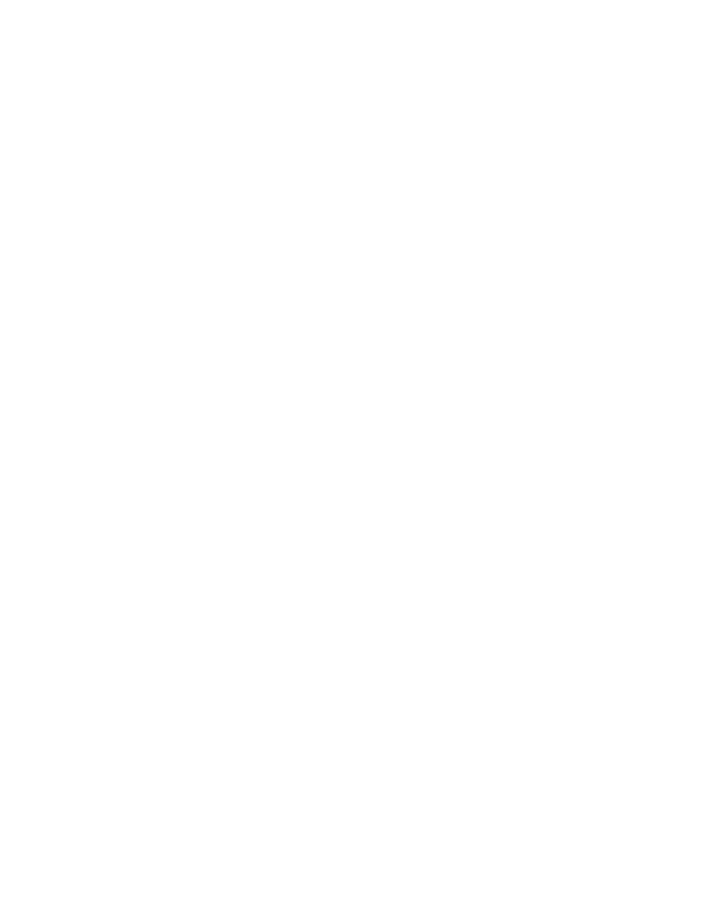
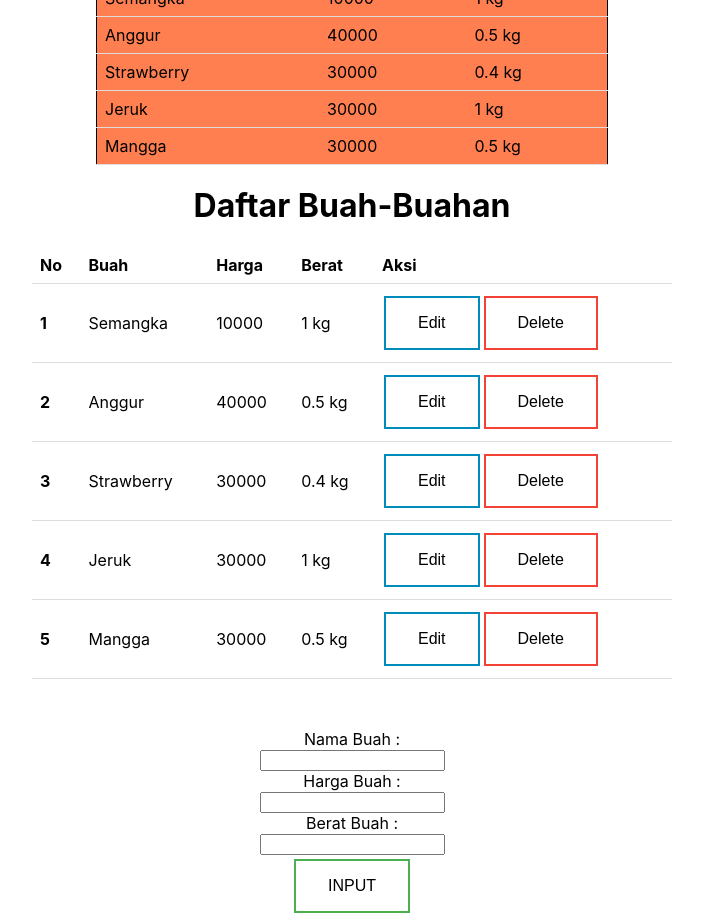
Before and after one commit to Rizal2910/sanbercode-reactjs-batch18-part2, a React (Create React App) app in the folder my-app/: page / in a window 1280 px wide. Shown: the part 440-1357 px from the top of the page, without its empty margins (288-991 px from the left). Before the commit the page ends 800 px from the top, so only its background shows below. Built offline with nearby package versions, Linux system fonts and the light colour scheme.

Commit message:
Tugas 12

```diff
--- a/my-app/src/App.js
+++ b/my-app/src/App.js
@@ -1,44 +1,23 @@
 import React from 'react';
 // import logo from './logo.svg';
 import './App.css';
-import Timer from './Tugas-11/timer';
-import Clock from './Tugas-11/waktu';
+import DaftarBuah from './Tugas-10/DaftarBuah';
+// import Timer from './Tugas-11/timer';
+// import Clock from './Tugas-11/waktu';
+import FormBuah from './Tugas-9/FormBuah';
+import List from './Tugas-12/list';
 
 function App() {
   return (
-    <div style={{width: "40%", margin: "0 auto", marginTop: "20px", border: "1px solid #000", borderRadius: "20px"}}>
-      <h1 style={{"text-align" : "center"}}>Form Pembelian Buah</h1>
-      <div style={{padding: "20px", paddingTop: "0px"}}>
-        <div style={{display: "block", "margin-bottom": "1em"}}>
-          <div style={{display: "inline-block", width: "150px", "font-weight": "bold", "font-size": "16px"}}>
-            Nama Pelanggan
-          </div>
-          <input style={{display: "inline-block"}} type="text" name="name" />
-        </div>
-        <div style={{display: "block", "margin-bottom": "1em"}}>
-          <div style={{display: "inline-block", width: "150px", "font-weight": "bold", "font-size": "16px"}}>
-            Daftar Item
-          </div>
-          <div style={{display: "inline-block"}}>
-            <input type="checkbox" name="semangka" value="semangka" />
-            <label>Semangka</label><br/>
-            <input type="checkbox" name="jeruk" value="jeruk" />
-            <label>Jeruk</label><br/>
-            <input type="checkbox" name="nanas" value="nanas" />
-            <label>Nanas</label><br/>
-            <input type="checkbox" name="salak" value="salak" />
-            <label>Salak</label><br/>
-            <input type="checkbox" name="anggur" value="anggur" />
-            <label>Anggur</label><br/>
-          </div>
-        </div>
-        <button style={{background: "white", "border-radius": "20px"}}>
-          <a href="#" style={{"text-decoration": "none", color: "black"}}>Kirim</a>
-        </button>
-      </div>
-       <Timer start="100"/>
-      <Clock/>
+
+    <div>
+      <FormBuah/>
+      <DaftarBuah/>
+      {/* <Timer start="100"/> */}
+      {/* <Clock/> */}
+      <List/>
     </div>
+
 
 
   );
--- /dev/null
+++ b/my-app/src/Tugas-10/DaftarBuah.js
@@ -0,0 +1,42 @@
+import React, { Component } from 'react'
+import ItemBuah from './ItemBuah'
+
+
+class DaftarBuah extends Component {
+
+  render() {
+    let dataHargaBuah = [
+      {nama: "Semangka", harga: 10000, berat: 1000},
+      {nama: "Anggur", harga: 40000, berat: 500},
+      {nama: "Strawberry", harga: 30000, berat: 400},
+      {nama: "Jeruk", harga: 30000, berat: 1000},
+      {nama: "Mangga", harga: 30000, berat: 500}
+    ]
+
+    return (
+      <>
+        <h1 style={{textAlign : "center"}}> Daftar Harga Buah</h1>
+        <table style={{border: "1px solid", width: "40%", margin: "0 auto"}}>
+          <thead style={{background: "#aaa"}}>
+            <tr>
+              <th>Nama</th>
+              <th>Harga</th>
+              <th>Berat</th>
+            </tr>
+          </thead>
+          <tbody style={{background: "coral"}}>
+            {dataHargaBuah.map((el, index)=> {
+              return (
+                <>
+                  <ItemBuah item={el} key={index}/>
+                </>
+                )
+              })}
+          </tbody>
+        </table>
+      </>
+    )
+  }
+}
+
+export default DaftarBuah
--- /dev/null
+++ b/my-app/src/Tugas-10/ItemBuah.js
@@ -0,0 +1,16 @@
+import React, {Component} from "react"
+
+class ItemBuah extends Component{
+
+  render(){
+    return(
+      <tr>
+        <td>{this.props.item.nama}</td>
+        <td>{this.props.item.harga}</td>
+        <td>{this.props.item.berat/1000} kg</td>
+      </tr>
+    )
+  }
+}
+
+export default ItemBuah
--- /dev/null
+++ b/my-app/src/Tugas-12/list.js
@@ -0,0 +1,170 @@
+import React, { Component } from "react";
+import "./tugas12.css";
+class List extends Component {
+  constructor(props) {
+    super(props);
+    this.state = {
+      keranjang: [
+        { nama: "Semangka", harga: 10000, berat: 1000 },
+        { nama: "Anggur", harga: 40000, berat: 500 },
+        { nama: "Strawberry", harga: 30000, berat: 400 },
+        { nama: "Jeruk", harga: 30000, berat: 1000 },
+        { nama: "Mangga", harga: 30000, berat: 500 },
+      ],
+      inputNama: "",
+      inputHarga: "",
+      inputBerat: "",
+      index: -1,
+    };
+    this.handleSubmit = this.handleSubmit.bind(this);
+    this.handleNama = this.handleNama.bind(this);
+  }
+
+  handleSubmit = (e) => {
+    e.preventDefault();
+    let namaBuah = this.state.inputNama;
+    let hargaBuah = this.state.inputHarga;
+    let beratBuah = this.state.inputBerat;
+    let keranjangBuah = this.state.keranjang;
+    let index = this.state.index;
+    keranjangBuah.push({
+      nama: namaBuah,
+      harga: hargaBuah,
+      berat: beratBuah,
+    });
+    if (index === -1) {
+      this.setState({
+        keranjangBuah,
+      });
+    } else {
+      keranjangBuah[index] = {
+        inputNama: "",
+        inputHarga: "",
+        inputBerat: "",
+      };
+      this.setState({ keranjangBuah });
+    }
+  };
+
+  // Proses Nama Buah
+  handleNama = (e) => {
+    let nama = e.target.value;
+    this.setState({
+      inputNama: nama,
+    });
+  };
+  // Proses Harga Buah
+  handleHarga = (e) => {
+    let harga = e.target.value;
+    this.setState({
+      inputHarga: harga,
+    });
+  };
+  // Proses Berat Buah
+  handleBerat = (e) => {
+    let berat = e.target.value;
+    this.setState({
+      inputBerat: berat,
+    });
+  };
+  // Proses Edit
+  handleEdit = (e) => {
+    let index = e.target.value;
+    this.setState({
+      inputNama: this.state.keranjang[index].nama,
+      inputHarga: this.state.keranjang[index].harga,
+      inputBerat: this.state.keranjang[index].berat,
+    });
+  };
+  // Proses Delete
+  handleDelete = (e) => {
+    let index = e.target.value;
+    this.state.keranjang.splice(index, 1);
+    this.setState({
+      keranjang: this.state.keranjang,
+    });
+    console.log(this.state.keranjang.splice(index, 1));
+  };
+  render() {
+    return (
+      <>
+        <h1>Daftar Buah-Buahan</h1>
+        <table>
+          <tr>
+            <th>No</th>
+            <th>Buah</th>
+            <th>Harga</th>
+            <th>Berat</th>
+            <th>Aksi</th>
+          </tr>
+          {this.state.keranjang.map((k, index) => {
+            return (
+              <tr>
+                <th>{index + 1}</th>
+                <td>{k.nama}</td>
+                <td>{k.harga}</td>
+                <td>{k.berat / 1000 + " " + "kg"}</td>
+                <td>
+                  <button
+                    className="button button2"
+                    onClick={this.handleEdit}
+                    value={index}
+                  >
+                    Edit
+                  </button>
+                  <button
+                    className="button button3"
+                    onClick={this.handleDelete}
+                    value={index}
+                  >
+                    Delete
+                  </button>
+                </td>
+              </tr>
+            );
+          })}
+        </table>
+
+        <div style={{ marginTop: "50px" }}>
+          <form onSubmit={this.handleSubmit}>
+            <label>Nama Buah :</label>
+            <br />
+            <input
+              type="text"
+              value={this.state.inputNama}
+              onChange={this.handleNama}
+              required
+              autoComplete="off"
+            />
+            <br />
+            <label>Harga Buah :</label>
+            <br />
+            <input
+              type="text"
+              value={this.state.inputHarga}
+              onChange={this.handleHarga}
+              required
+              autoComplete="off"
+            />
+            <br />
+            <label>Berat Buah :</label>
+            <br />
+            <input
+              type="text"
+              value={this.state.inputBerat}
+              onChange={this.handleBerat}
+              required
+              autoComplete="off"
+            />
+            <br />
+            <button className="button button1" type="submit">
+              INPUT
+            </button>
+          </form>
+        </div>
+      </>
+    );
+  }
+}
+
+export default List;
--- /dev/null
+++ b/my-app/src/Tugas-12/tugas12.css
@@ -0,0 +1,60 @@
+table {
+    border-collapse: collapse;
+    width: 50%;
+    margin: 0px auto;
+  }
+  body {
+    text-align: center;
+  }
+  th,
+  td {
+    padding: 8px;
+    text-align: left;
+    border-bottom: 1px solid #ddd;
+  }
+
+  .button {
+    background-color: #4caf50; /* Green */
+    border: none;
+    color: white;
+    padding: 16px 32px;
+    text-align: center;
+    text-decoration: none;
+    display: inline-block;
+    font-size: 16px;
+    margin: 4px 2px;
+    transition-duration: 0.4s;
+    cursor: pointer;
+  }
+  .button1 {
+    background-color: white;
+    color: black;
+    border: 2px solid #4caf50;
+  }
+
+  .button1:hover {
+    background-color: #4caf50;
+    color: white;
+  }
+
+  .button2 {
+    background-color: white;
+    color: black;
+    border: 2px solid #008cba;
+  }
+
+  .button2:hover {
+    background-color: #008cba;
+    color: white;
+  }
+
+  .button3 {
+    background-color: white;
+    color: black;
+    border: 2px solid #f44336;
+  }
+
+  .button3:hover {
+    background-color: #f44336;
+    color: white;
+  }
--- /dev/null
+++ b/my-app/src/Tugas-9/FormBuah.js
@@ -0,0 +1,39 @@
+import React from 'react';
+
+function FormBuah() {
+  return (
+    <div style={{width: "40%", margin: "0 auto", marginTop: "20px", border: "1px solid #000", borderRadius: "20px"}}>
+      <h1 style={{"text-align" : "center"}}>Form Pembelian Buah</h1>
+      <div style={{padding: "20px", paddingTop: "0px"}}>
+        <div style={{display: "block", "margin-bottom": "1em"}}>
+          <div style={{display: "inline-block", width: "150px", "font-weight": "bold", "font-size": "16px"}}>
+            Nama Pelanggan
+          </div>
+          <input style={{display: "inline-block"}} type="text" name="name" />
+        </div>
+        <div style={{display: "block", "margin-bottom": "1em"}}>
+          <div style={{display: "inline-block", width: "150px", "font-weight": "bold", "font-size": "16px"}}>
+            Daftar Item
+          </div>
+          <div style={{display: "inline-block"}}>
+            <input type="checkbox" name="semangka" value="semangka" />
+            <label>Semangka</label><br/>
+            <input type="checkbox" name="jeruk" value="jeruk" />
+            <label>Jeruk</label><br/>
+            <input type="checkbox" name="nanas" value="nanas" />
+            <label>Nanas</label><br/>
+            <input type="checkbox" name="salak" value="salak" />
+            <label>Salak</label><br/>
+            <input type="checkbox" name="anggur" value="anggur" />
+            <label>Anggur</label><br/>
+          </div>
+        </div>
+        <button style={{background: "white", "border-radius": "20px"}}>
+          <span style={{"text-decoration": "none", color: "black"}}>Kirim</span>
+        </button>
+      </div>
+    </div>
+  );
+}
+
+export default FormBuah;
```
